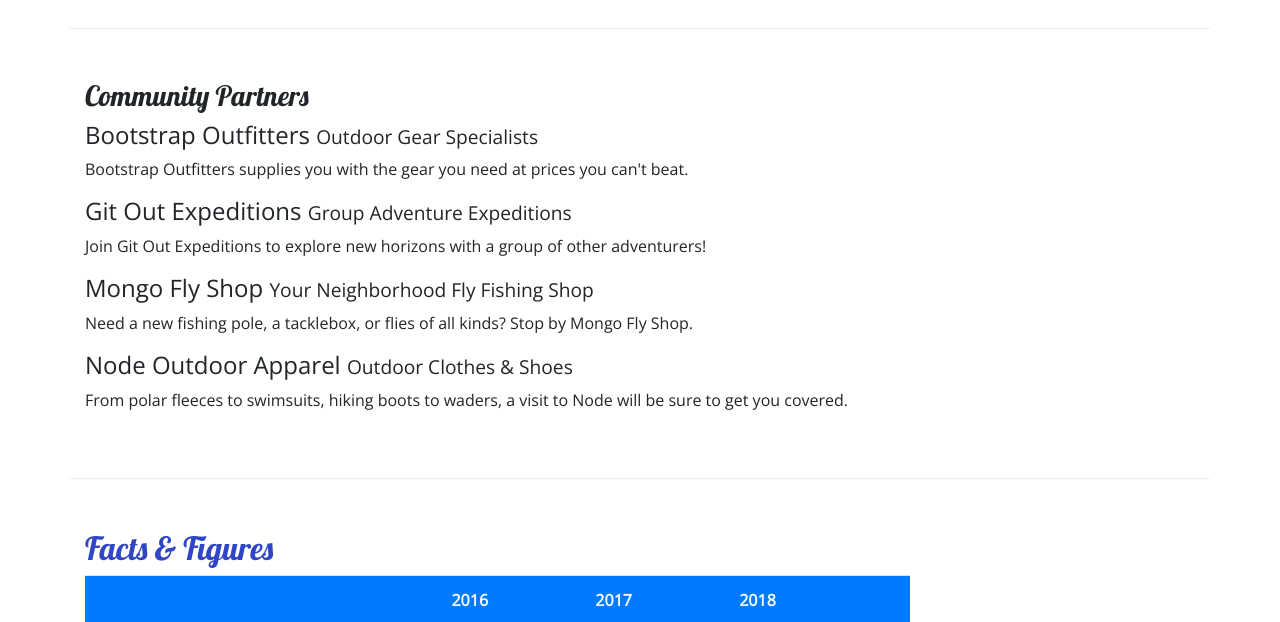
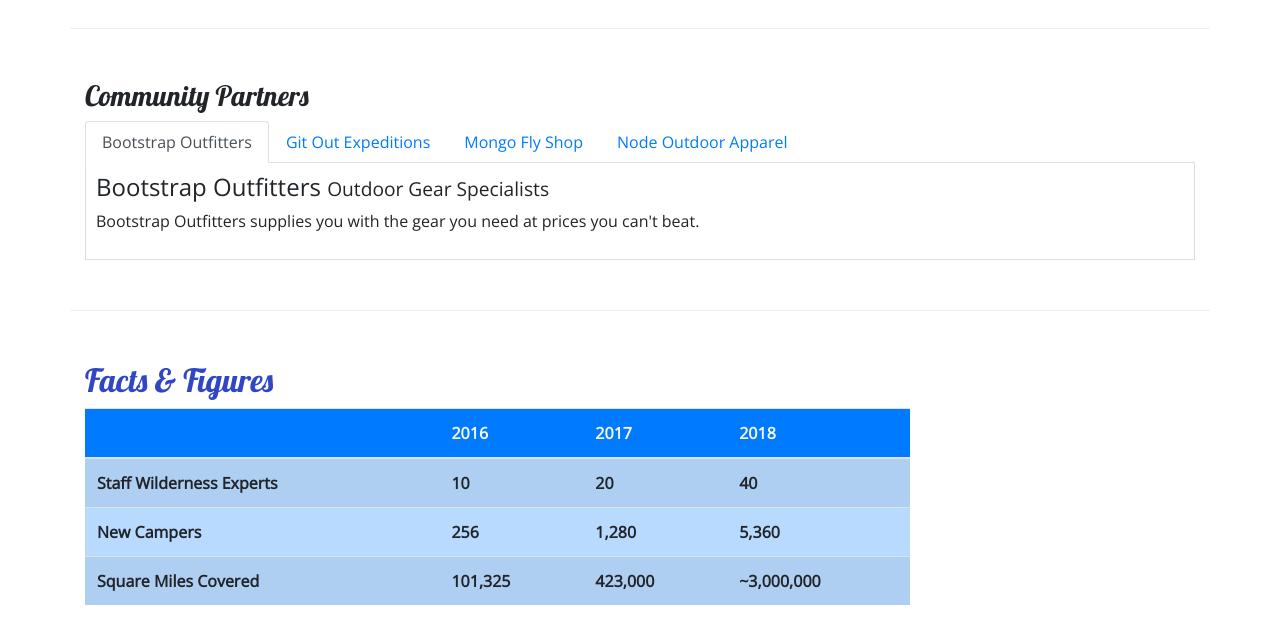
Before and after one commit to kpdriscoll6/bootstrap-nucamp, a website: page aboutus.html in a window 1280 px wide. Shown: the part 800-1422 px from the top of the page. Drawn offline with nearby package versions, Linux system fonts and the light colour scheme.

Commit message:
added panels to about us page

```diff
--- a/aboutus.html
+++ b/aboutus.html
@@ -149,37 +149,74 @@
       <div class="row row-content">
         <div class="col-12">
           <h3>Community Partners</h3>
-          <h4>Bootstrap Outfitters <small>Outdoor Gear Specialists</small></h4>
-          <div class="d-none d-sm-block">
-            <p>
-              Bootstrap Outfitters supplies you with the gear you need at prices
-              you can't beat.
+          <ul class="nav nav-tabs">
+            <li class="nav-item">
+              <a
+                class="nav-link active"
+                href="#bootstrap"
+                role="tab"
+                data-toggle="tab"
+                >Bootstrap Outfitters</a
+              >
+            </li>
+            <li class="nav-item">
+              <a class="nav-link" href="#git" role="tab" data-toggle="tab"
+                >Git Out Expeditions</a
+              >
+            </li>
+            <li class="nav-item">
+              <a class="nav-link" href="#mongo" role="tab" data-toggle="tab"
+                >Mongo Fly Shop</a
+              >
+            </li>
+            <li class="nav-item">
+              <a class="nav-link" href="#node" role="tab" data-toggle="tab"
+                >Node Outdoor Apparel</a
+              >
+            </li>
+          </ul>
+          <div class="tab-content">
+            <div
+              role="tabpanel"
+              class="tab-pane fade show active"
+              id="bootstrap"
+            >
+              <h4>
+                Bootstrap Outfitters <small>Outdoor Gear Specialists</small>
+              </h4>
+              <p class="d-none d-sm-block">
+                Bootstrap Outfitters supplies you with the gear you need at
+                prices you can't beat.
               </p>
             </div>
+            <div role="tabpanel" class="tab-pane fade" id="git">
               <h4>
                 Git Out Expeditions <small>Group Adventure Expeditions</small>
               </h4>
-          <div class="d-none d-sm-block">
-            <p>
+              <p class="d-none d-sm-block">
                 Join Git Out Expeditions to explore new horizons with a group of
                 other adventurers!
               </p>
             </div>
+            <div role="tabpanel" class="tab-pane fade" id="mongo">
               <h4>
-            Mongo Fly Shop <small>Your Neighborhood Fly Fishing Shop</small>
+                Mongo Fly Shop
+                <small>Your Neighborhood Fly Fishing Shop.</small>
               </h4>
-          <div class="d-none d-sm-block">
-            <p>
-              Need a new fishing pole, a tacklebox, or flies of all kinds? Stop
-              by Mongo Fly Shop.
+              <p class="d-none d-sm-block">
+                Need a new fishing pole, a tacklebox, or flies of all kinds?
+                Stop by Mongo Fly Shop.
               </p>
             </div>
-          <h4>Node Outdoor Apparel <small>Outdoor Clothes & Shoes</small></h4>
-          <div class="d-none d-sm-block">
-            <p>
+            <div role="tabpanel" class="tab-pane fade" id="node">
+              <h4>
+                Node Outdoor Apparel <small>Outdoor Clothes & Shoes</small>
+              </h4>
+              <p class="d-none d-sm-block">
                 From polar fleeces to swimsuits, hiking boots to waders, a visit
                 to Node will be sure to get you covered.
               </p>
+            </div>
           </div>
         </div>
       </div>
--- a/css/styles.css
+++ b/css/styles.css
@@ -2,20 +2,22 @@ body {
   font-family: "Open Sans", sans-serif;
 }
 
-h1, h2, h3 {
+h1,
+h2,
+h3 {
   font-family: "Lobster", cursive;
 }
 
 h2 {
-    color: #3046C5;
+  color: #3046c5;
 }
 
 header h2 {
-    color: #CEC8FF;
+  color: #cec8ff;
 }
 
 .site-footer {
-    background-image: linear-gradient(#CEC8FF, white);
+  background-image: linear-gradient(#cec8ff, white);
   padding: 20px 0;
 }
 
@@ -23,7 +25,7 @@ header h2 {
   /* set margin = 0 to remove margin on jumbotron & push navbar tight to jubotron */
   margin: 0;
   padding: 30px;
-    background-image: linear-gradient(to right, #5637DD, #3046C5, #60106B);
+  background-image: linear-gradient(to right, #5637dd, #3046c5, #60106b);
   color: white;
 }
 
@@ -34,5 +36,11 @@ header h2 {
 }
 
 .navbar {
-    background-color: #901CAD;
+  background-color: #901cad;
 }
+
+.tab-content {
+  border: 1px solid #ddd;
+  border-top: none;
+  padding: 10px;
+}
```
Lines whose indentation alone changed are shown as unchanged.
